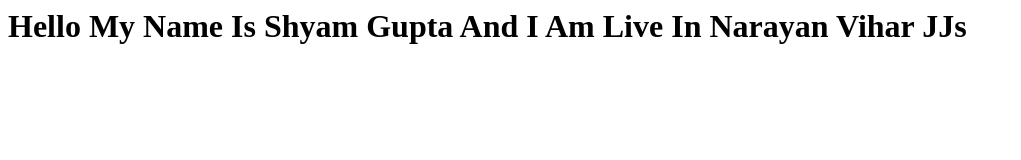
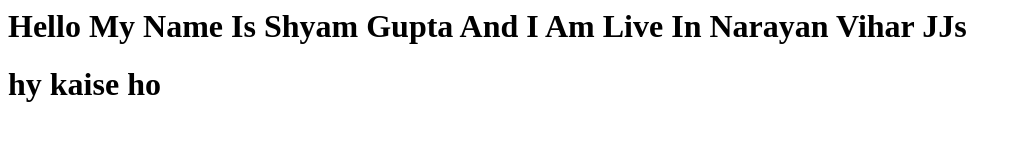
Before and after one commit to mernstackproject/hooks, a plain HTML site: page index.html in a window 1280 px wide. Shown: the whole page, without its empty margins (0-1021 px from the left). Drawn offline with Linux system fonts and the light colour scheme.

Commit message:
h1 tag use for the title

```diff
--- a/index.html
+++ b/index.html
@@ -1 +1,2 @@
 <h1>Hello My Name Is Shyam Gupta And I Am Live In Narayan Vihar JJs</h1>
+<h1>hy kaise ho</h1>
```
